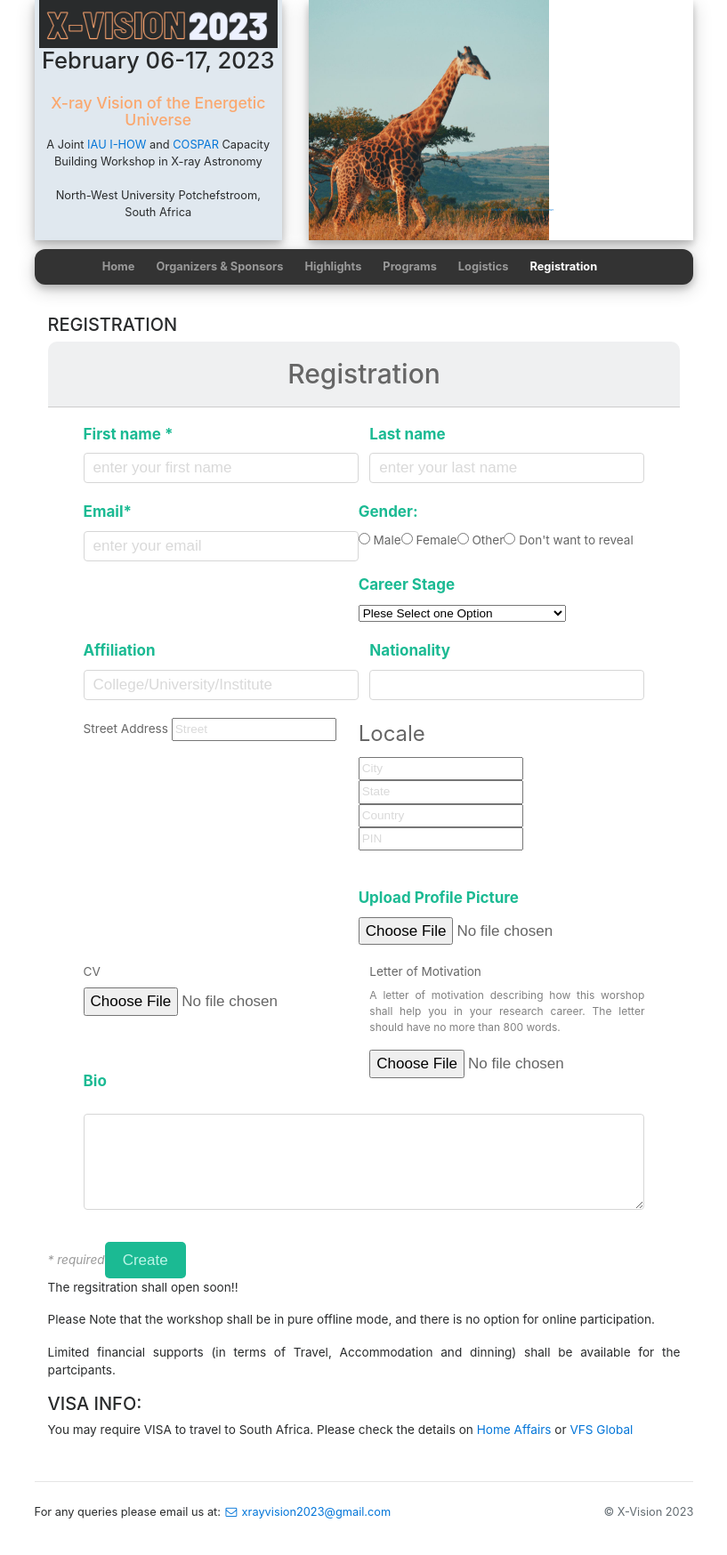
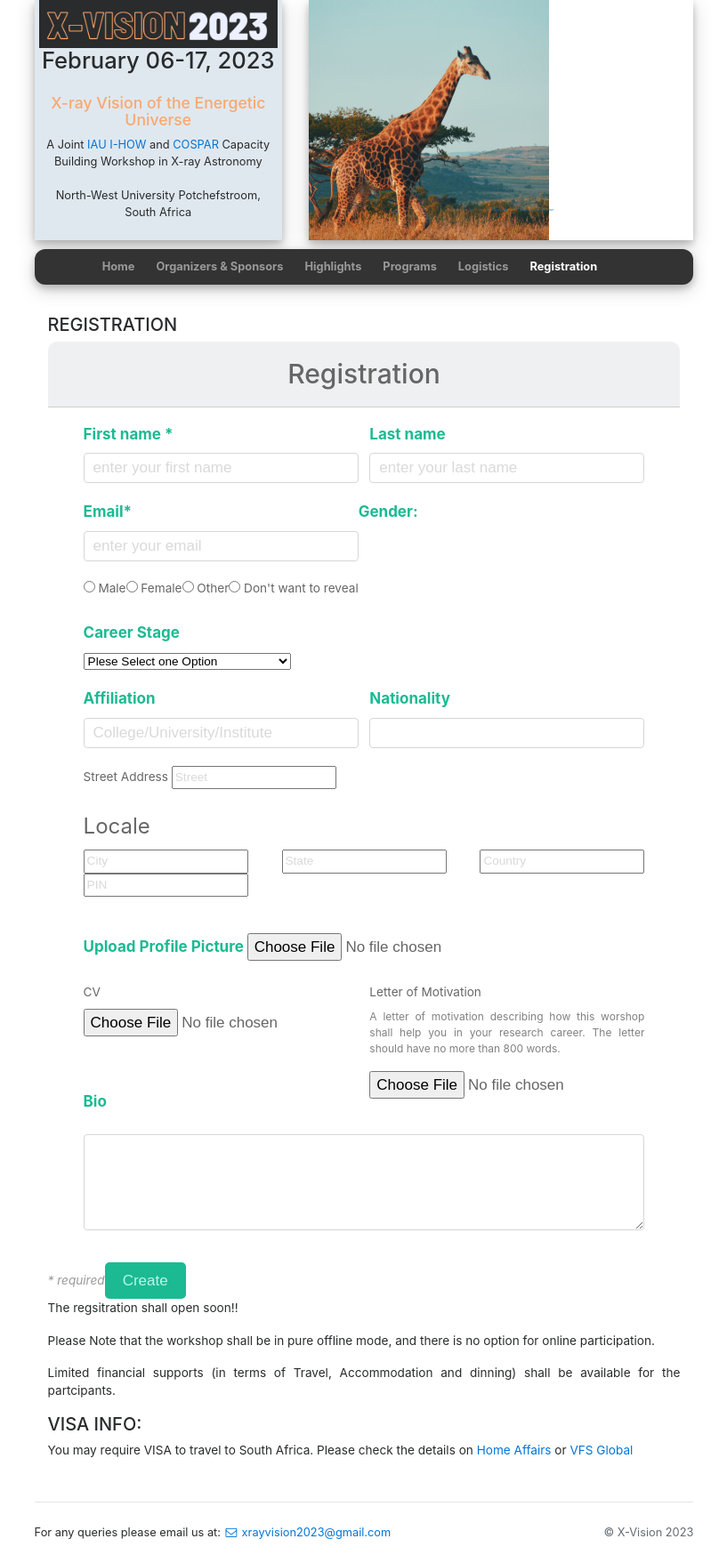
Before and after one commit to xvisionastro2023/xvisionastro2023.github.io, a Jekyll site: the page built from registration.html, in a window 1280 px wide. Shown: the whole page at 89% size, without its empty margins (231-1048 px from the left). Built offline with Jekyll 4.4.1, drawn with Linux system fonts in a browser that asks for light colours; nearby versions of some CDN libraries; before the commit the page ends 1725 px from its top, so only the background shows below that.

Commit message:
added css style -2

```diff
--- a/_includes/form_regis4test.html
+++ b/_includes/form_regis4test.html
@@ -49,7 +49,7 @@
 
         <!-- Gender and Hobbies -->
         <div class="horizontal-group">
-          <div class="form-group left">
+          <div class="form-group">
             <label class="label-title">Gender:</label>
             <div class="input-group">
               <label for="male"><input type="radio" name="gender" value="male" id="male"> Male</label>
@@ -60,7 +60,7 @@
           </div>
         </div>
         <div class="horizontal-group">
-          <div class="form-group left">
+          <div class="form-group">
             <label class="label-title" for="career">Career Stage</label>
             <div >
               <select name="career" required="">
@@ -89,13 +89,13 @@
 
         <!-- Profile picture and Age -->
         <div class="horizontal-group">
-          <div class="form-group left" >
+          <div class="form-group" >
             <label for="street-address">Street Address</label>
             <input type="text" name="street" id="street-address" placeholder="Street" required=""/>
           </div>
         </div>
         <dev class="horizontal-group">
-          <div class="form-group left" >
+          <div class="form-group" >
             <fieldset class="locale">
               <legend>Locale</legend>
               <input type="text" name="city" placeholder="City" required=""/>
```
